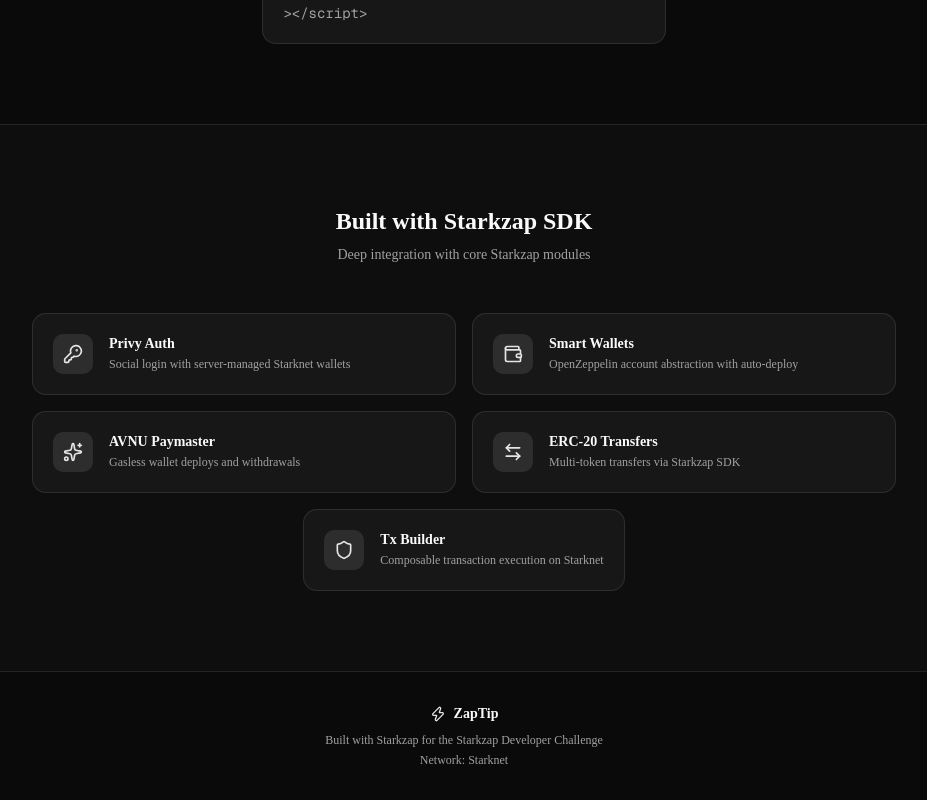
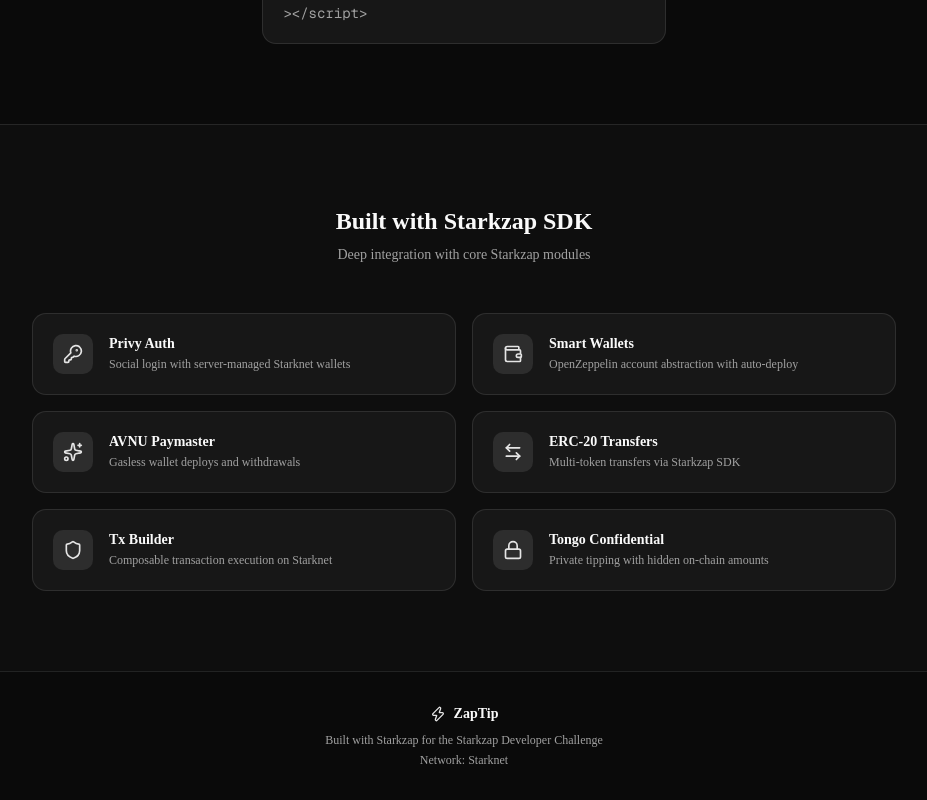
Before and after one commit to VibeCodeWithAce/zaptip, a Next.js app: page / in a window 1280 px wide. Shown: the part 1344-2144 px from the top of the page, without its empty margins (176-1103 px from the left). Built offline with nearby package versions, Linux system fonts and the light colour scheme; no server answers.

Commit message:
Update homepage

```diff
--- a/src/app/page.tsx
+++ b/src/app/page.tsx
@@ -12,6 +12,7 @@ import {
   Wallet,
   ArrowLeftRight,
   Shield,
+  Lock,
   KeyRound,
   Copy,
   Check,
@@ -62,6 +63,11 @@ const MODULES = [
     icon: Shield,
     label: "Tx Builder",
     desc: "Composable transaction execution on Starknet",
+  },
+  {
+    icon: Lock,
+    label: "Tongo Confidential",
+    desc: "Private tipping with hidden on-chain amounts",
   },
 ];
 
@@ -206,7 +212,7 @@ export default function Home() {
               {MODULES.map((mod) => (
                 <div
                   key={mod.label}
-                  className="flex items-start gap-4 rounded-xl border border-border bg-card p-5 last:sm:col-span-2 last:sm:max-w-[calc(50%-0.5rem)] last:sm:mx-auto"
+                  className="flex items-start gap-4 rounded-xl border border-border bg-card p-5"
                 >
                   <div className="flex h-10 w-10 shrink-0 items-center justify-center rounded-lg bg-primary/10">
                     <mod.icon className="h-5 w-5 text-primary" />
```
